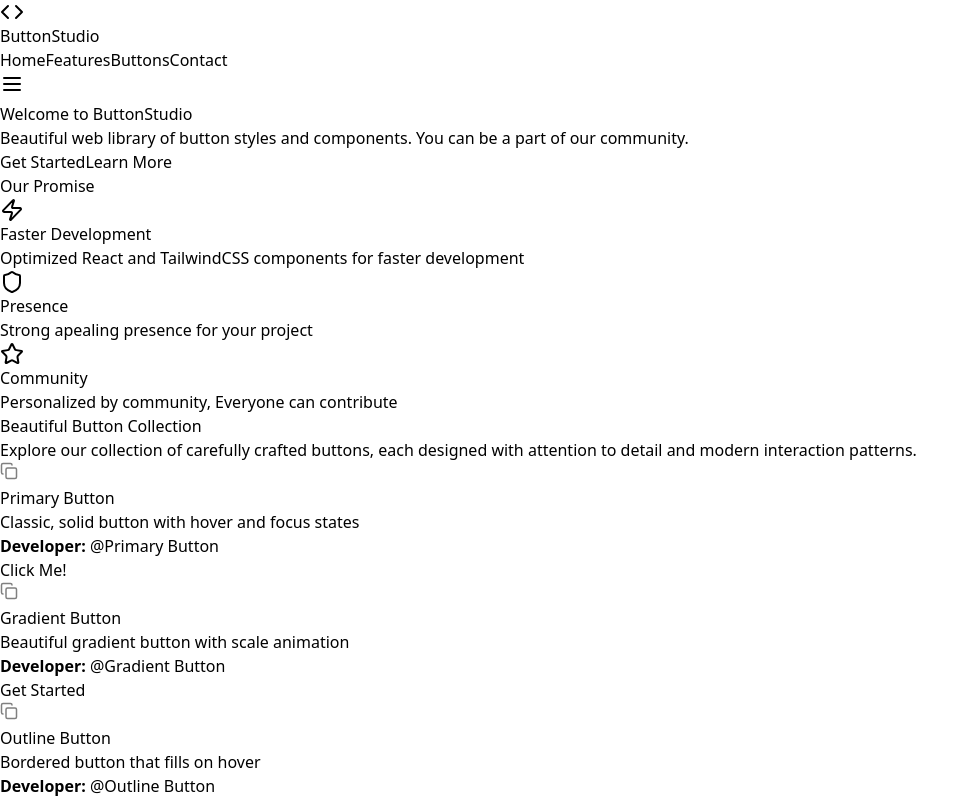
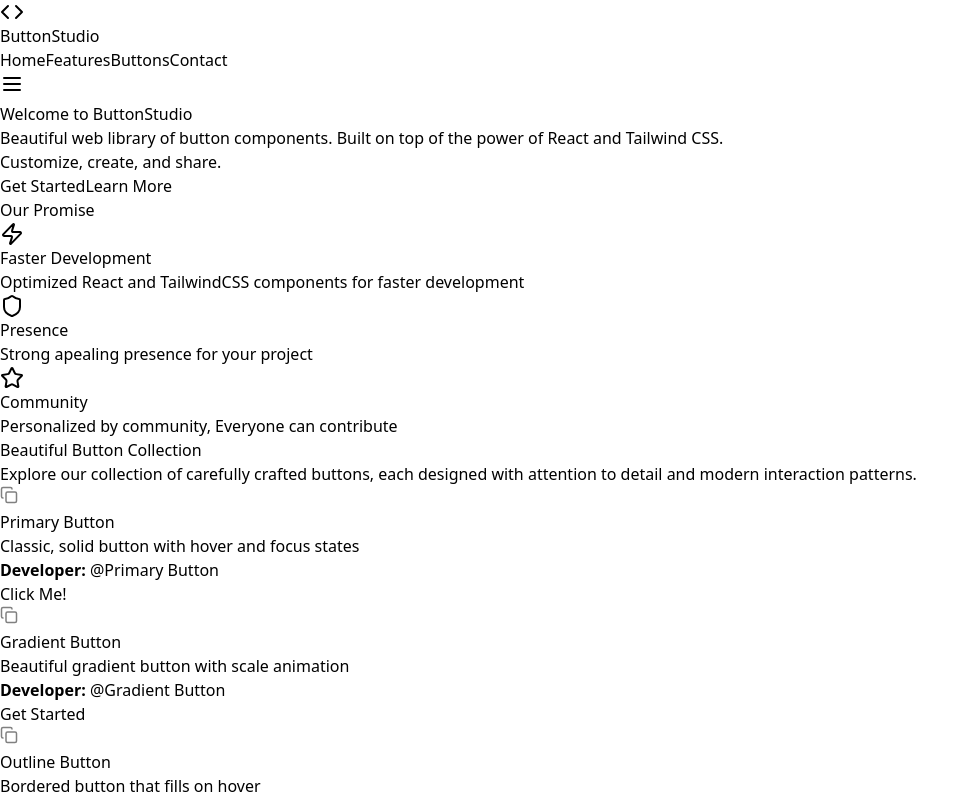
Before and after one commit to kartikgulati/ButtonStudio, a React (Vite) app: page / in a window 1280 px wide. Shown: the top 800 px of the page, without its empty margins (0-978 px from the left). Built offline with nearby package versions, Linux system fonts and the light colour scheme.

Commit message:
change some taglines

```diff
--- a/src/components/sections/Hero.jsx
+++ b/src/components/sections/Hero.jsx
@@ -8,7 +8,7 @@ const Hero = () => {
       <div className="container mx-auto px-6 py-20">
         <div className="text-center">
           <h1 className="text-5xl md:text-6xl font-bold mb-8">Welcome to ButtonStudio</h1>
-          <p className="text-xl mb-12 text-indigo-100">Beautiful web library of button styles and components. You can be a part of our community.</p>
+          <p className="text-xl mb-12 text-indigo-100">Beautiful web library of button components. Built on top of the power of React and Tailwind CSS. <br/>Customize, create, and share.</p>
           <div className="flex flex-wrap justify-center gap-4">
             <Button variant="primary">Get Started</Button>
             <Button variant="outline">Learn More</Button>
```
